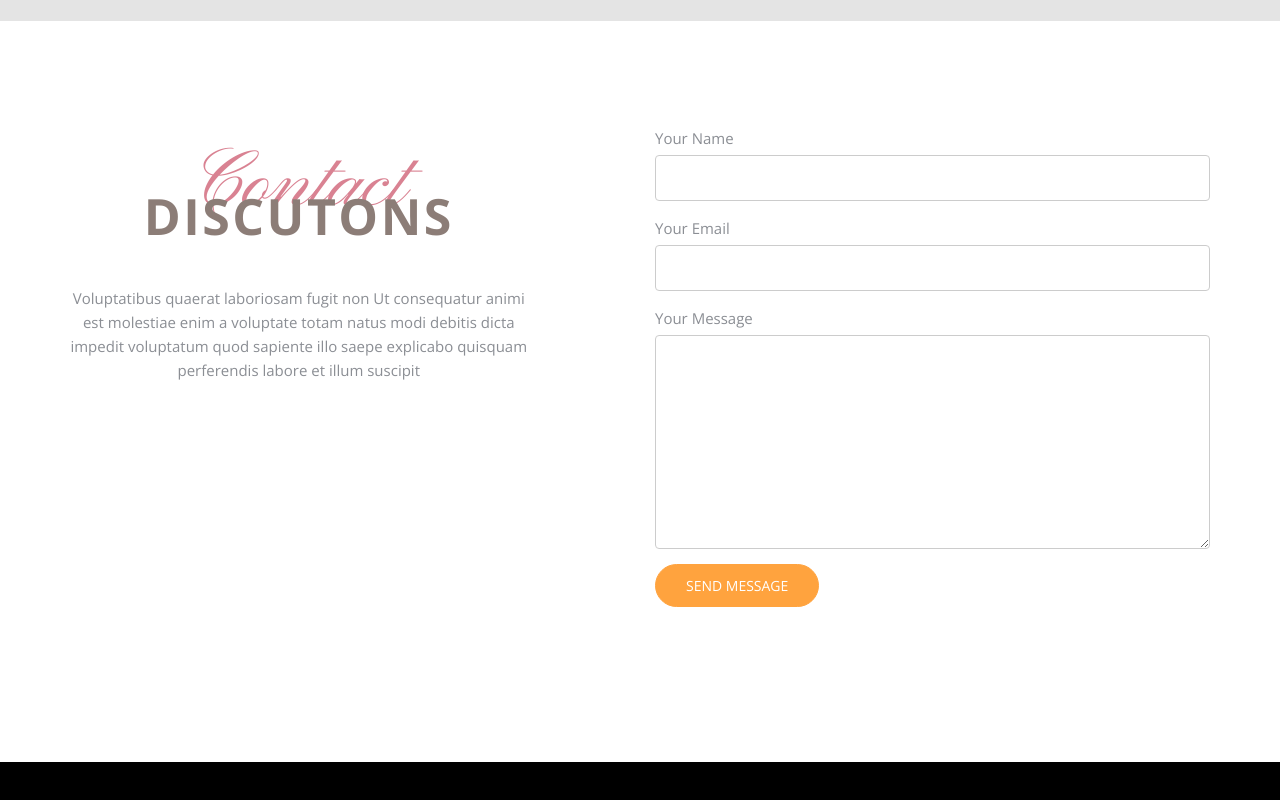
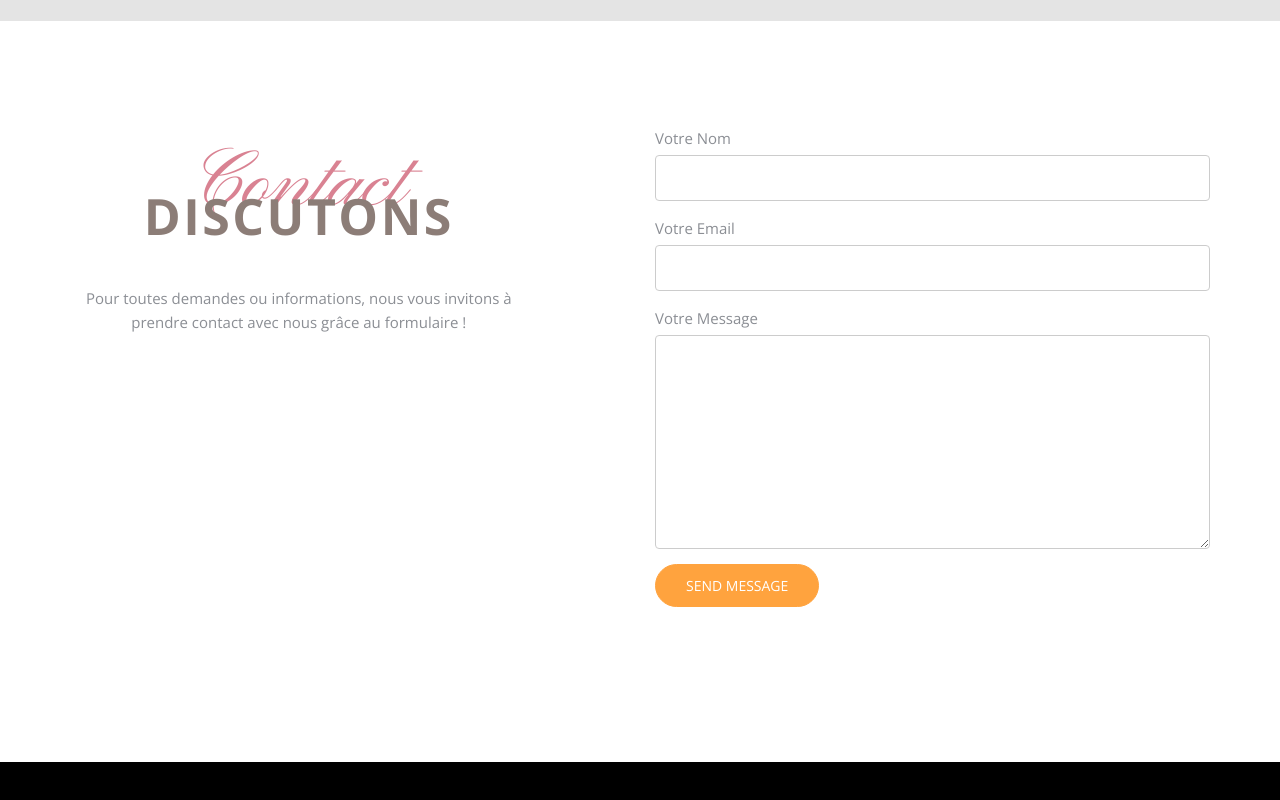
Before and after one commit to Manon240/SiteResto, a website: page resto/index.html in a window 1280 px wide. Shown: the part 6457-7257 px from the top of the page. Drawn offline with nearby package versions, Linux system fonts and the light colour scheme; files whose address does not match are found by name.

Commit message:
Traduction Formulaire Contact

```diff
--- a/resto/index.html
+++ b/resto/index.html
@@ -434,24 +434,24 @@
               <h1 class="primary-heading">Contact</h1>
               <h3 class="secondary-heading">Discutons</h3>
             </div>
-            <p>Voluptatibus quaerat laboriosam fugit non Ut consequatur animi est molestiae enim a voluptate totam natus modi debitis dicta impedit voluptatum quod sapiente illo saepe explicabo quisquam perferendis labore et illum suscipit</p>
+            <p>Pour toutes demandes ou informations, nous vous invitons à prendre contact avec nous grâce au formulaire !</p>
           </div>
           <div class="col-md-6 col-md-push-1 probootstrap-animate">
             <form method="post" class="probootstrap-form">
               <div class="form-group">
-                <label for="c_name">Your Name</label>
+                <label for="c_name">Votre Nom</label>
                 <div class="form-field">
                   <input type="text" id="c_name" class="form-control">
                 </div>
               </div>
               <div class="form-group">
-                <label for="c_email">Your Email</label>
+                <label for="c_email">Votre Email</label>
                 <div class="form-field">
                   <input type="text" id="c_email" class="form-control">
                 </div>
               </div>
               <div class="form-group">
-                <label for="c_message">Your Message</label>
+                <label for="c_message">Votre Message</label>
                 <div class="form-field">
                   <textarea name="c_message" id="c_message" cols="30" rows="10" class="form-control"></textarea>
                 </div>
```
